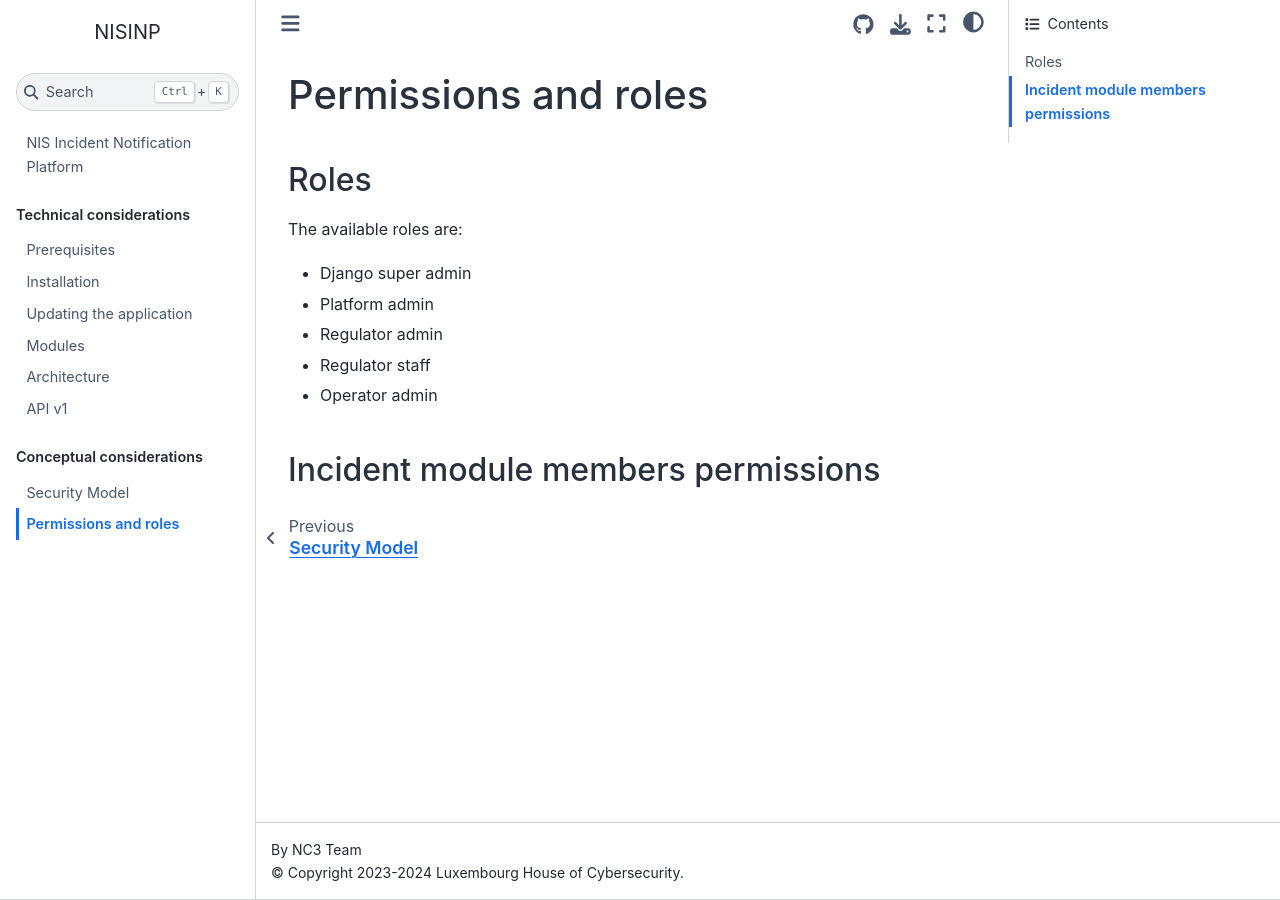
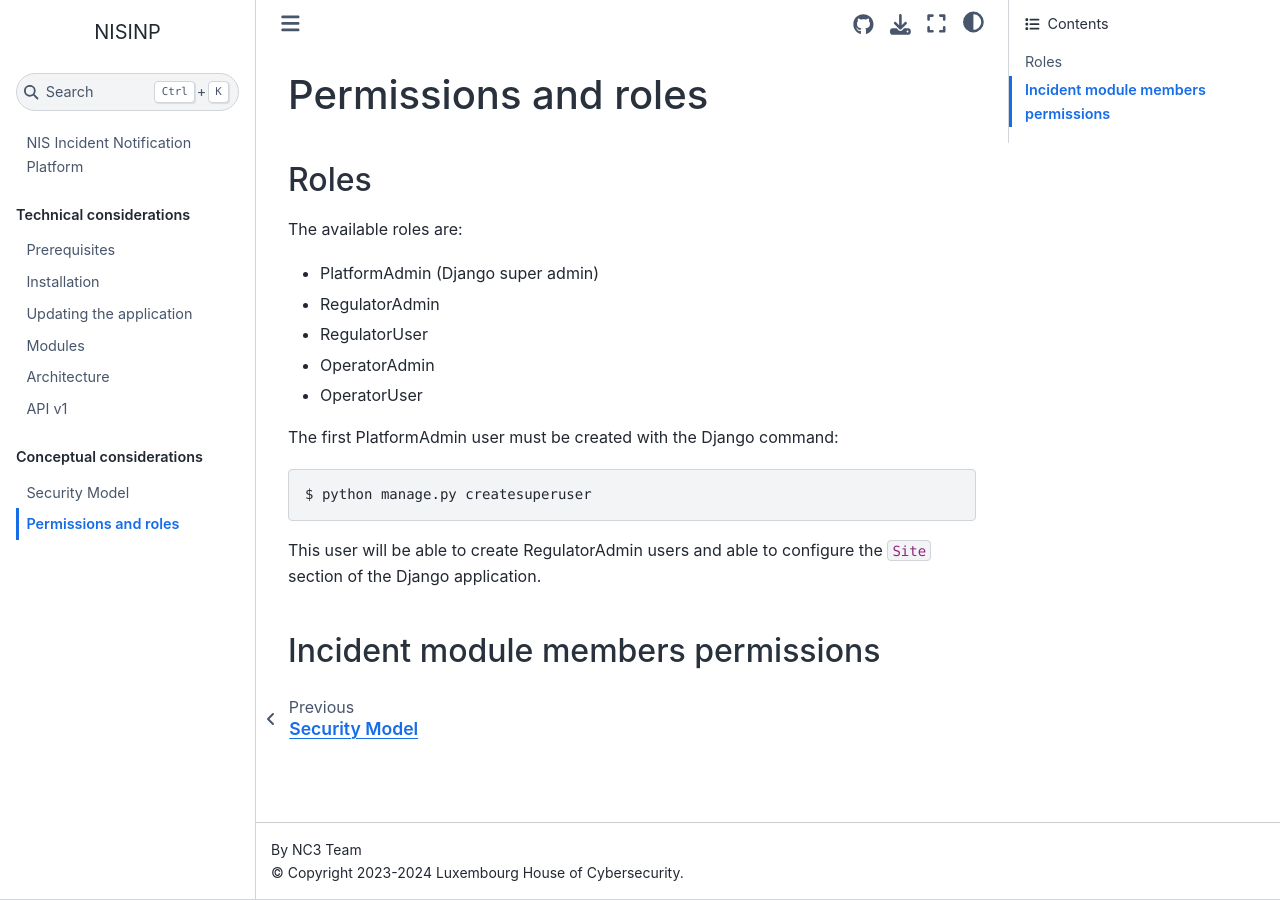
Before and after one commit to informed-governance-project/NISINP, a Sphinx documentation site: the page built from docs/permissions.rst, in a window 1280 px wide. Built offline with Sphinx 7.4.7 and the Sphinx Book theme 1.1.4, drawn with Linux system fonts in a browser that asks for light colours.

Commit message:
chg: [documentation] Added information about the Django Sites configuration.

```diff
--- a/docs/permissions.rst
+++ b/docs/permissions.rst
@@ -6,11 +6,21 @@ Roles
 
 The available roles are:
 
-- Django super admin
-- Platform admin
-- Regulator admin
-- Regulator staff
-- Operator admin
+- PlatformAdmin (Django super admin)
+- RegulatorAdmin
+- RegulatorUser
+- OperatorAdmin
+- OperatorUser
+
+The first PlatformAdmin user must be created with the Django command:
+
+.. code-block:: bash
+
+    $ python manage.py createsuperuser
+
+
+This user will be able to create RegulatorAdmin users and able
+to configure the ``Site`` section of the Django application.
 
 
 Incident module members permissions
```
Also changed, not shown: docs/installation.rst (+14 -0 lines).
